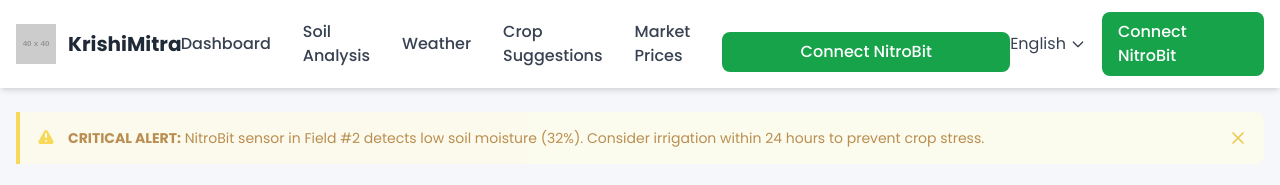
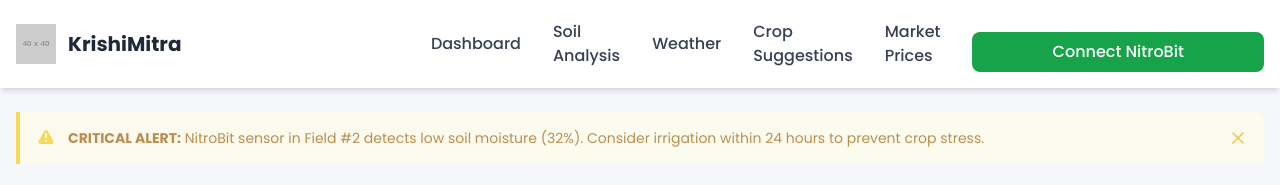
Before and after one commit to ogshrug/interdpsDPSN, a plain HTML site: page index.html in a window 1280 px wide. Shown: the top 185 px of the page. Drawn offline with nearby package versions, Linux system fonts and the light colour scheme; some packages are replaced by stand-ins of ours; placeholder pictures from the web are drawn by us.

Commit message:
Update index.html

```diff
--- a/index.html
+++ b/index.html
@@ -60,26 +60,7 @@
                 </div>
             </nav>
 
-            <div class="hidden md:flex items-center space-x-4">
-                <div class="language-selector">
-                    <button class="flex items-center text-gray-700">
-                        <span class="mr-1" data-translate="English">English</span>
-                        <svg xmlns="http://www.w3.org/2000/svg" class="h-4 w-4" fill="none" viewBox="0 0 24 24" stroke="currentColor">
-                            <path stroke-linecap="round" stroke-linejoin="round" stroke-width="2" d="M19 9l-7 7-7-7" />
-                        </svg>
-                    </button>
-                    <div class="language-dropdown absolute right-0 mt-2 w-48 bg-white rounded-md shadow-lg z-50 hidden">
-                        <div class="p-2 max-h-60 overflow-y-auto custom-scrollbar">
-                            <button class="block w-full text-left px-4 py-2 text-sm text-gray-700 hover:bg-gray-100 rounded" data-lang="en">English</button>
-                            <button class="block w-full text-left px-4 py-2 text-sm text-gray-700 hover:bg-gray-100 rounded" data-lang="hi">हिंदी (Hindi)</button>
-                        </div>
-                    </div>
-                </div>
 
-                <a href="./nitrobit.html" class="bg-green-600 hover:bg-green-700 text-white px-4 py-2 rounded-lg font-medium transition-colors" data-translate="Connect NitroBit">
-                    Connect NitroBit
-                </a>
-            </div>
         </div>
     </header>
 
```
